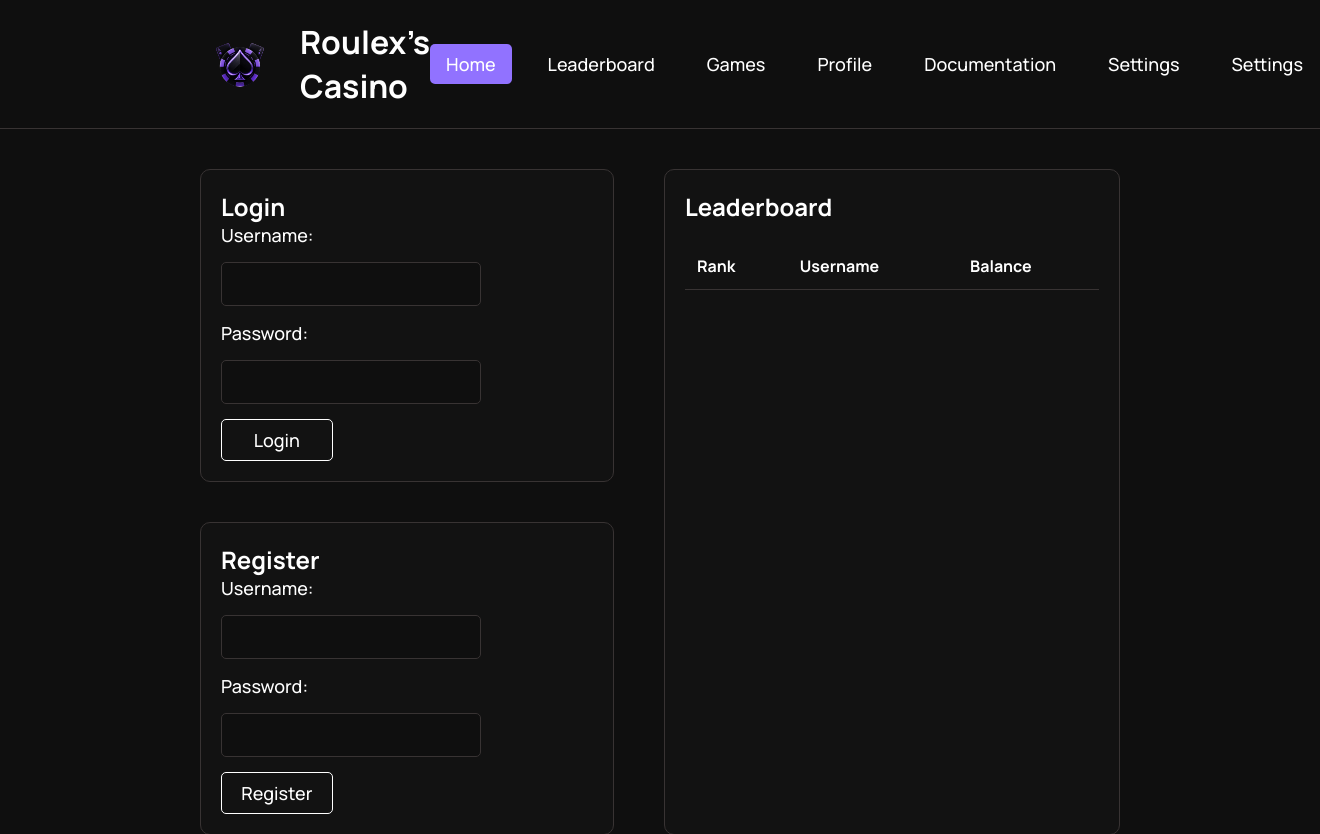
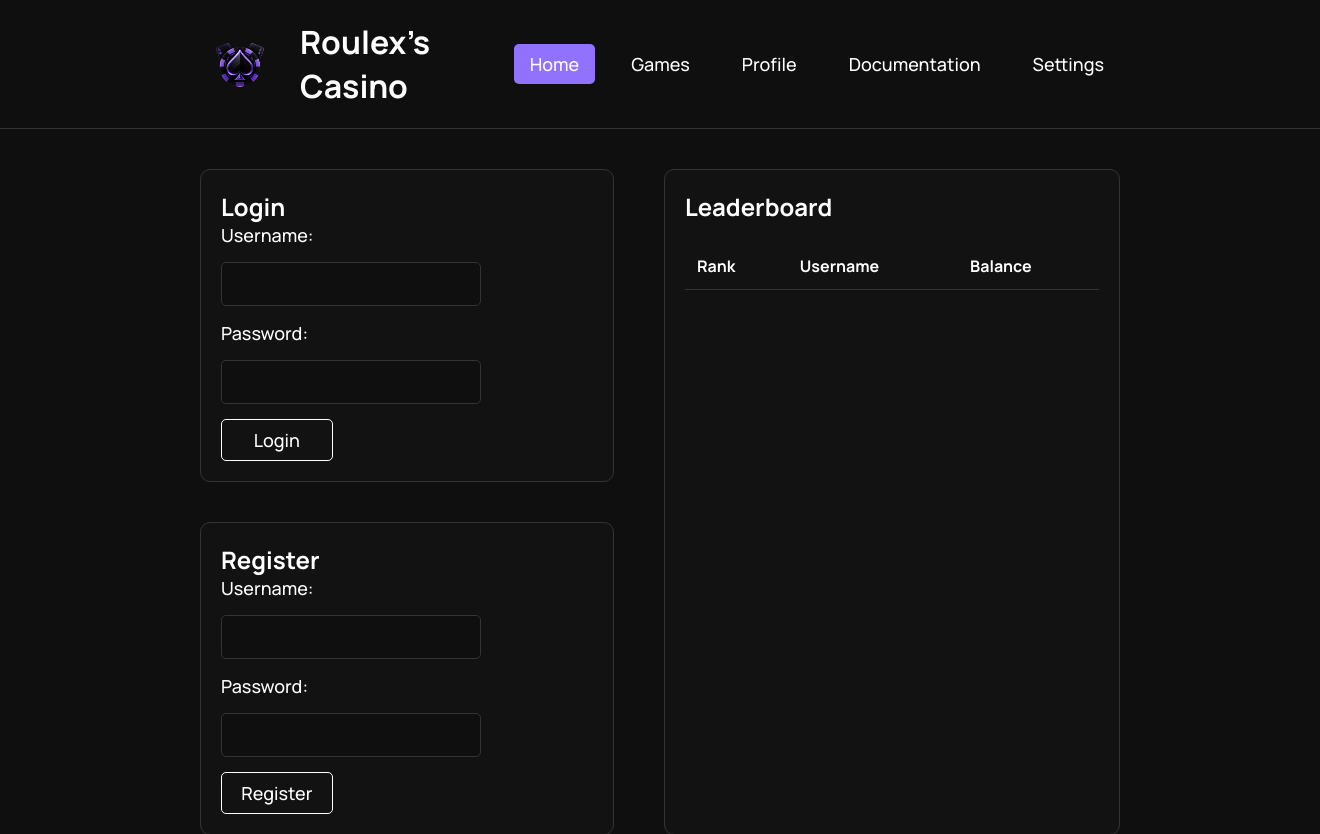
Before and after one commit to Alex-Magnier/Casino, a Flask app: page / in a window 1320 px wide. Shown: the top 834 px of the page. Run offline with Flask 3, Linux system fonts and the light colour scheme; lists and menus that the app fills with data are empty.

Commit message:
Remove duplicate links and update navigation menu in footer

```diff
--- a/templates/index.html
+++ b/templates/index.html
@@ -26,11 +26,9 @@
         <nav>
             <ul>
                 <li><a href="index.html" class="active">Home</a></li>
-                <li><a href="leaderboard.html">Leaderboard</a></li>
                 <li><a href="games.html">Games</a></li>
                 <li><a href="profile.html">Profile</a></li>
                 <li><a href="documentation.html">Documentation</a></li>
-                <li><a href="settings.html">Settings</a></li>
                 <li><a href="settings.html">Settings</a></li>
             </ul>
         </nav>
```
